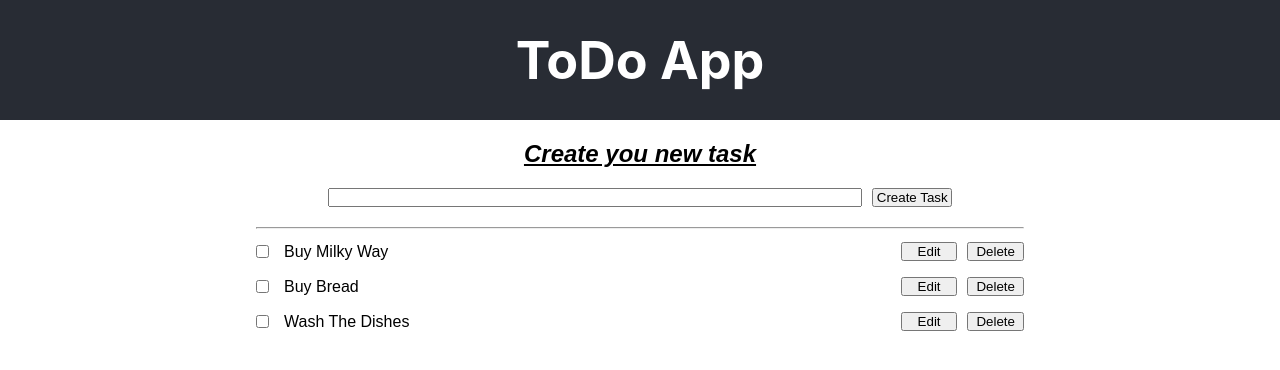
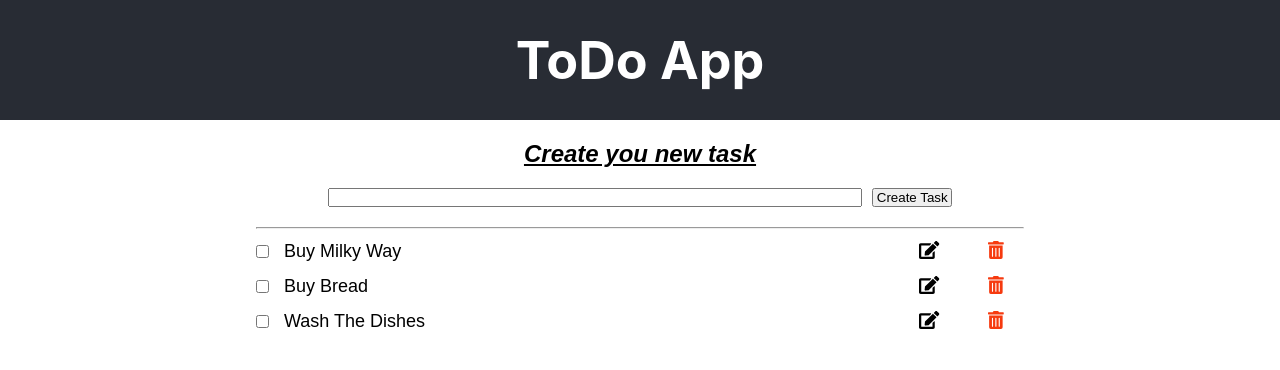
Before and after one commit to dzevakov/react-todo-app, a React (Create React App) app: page / in a window 1280 px wide. Shown: the top 370 px of the page. Built offline with nearby package versions, Linux system fonts and the light colour scheme.

Commit message:
feat: add FontAwesome icons for UI buttons

```diff
--- a/src/todo-item/todo-item.js
+++ b/src/todo-item/todo-item.js
@@ -2,6 +2,8 @@ import React from 'react'
 import './todo-item.scss'
 import PropTypes from 'prop-types'
 import DeleteContext from '../context/context'
+import { FontAwesomeIcon } from '@fortawesome/react-fontawesome'
+import { faTrashAlt, faEdit, faSave } from '@fortawesome/free-solid-svg-icons'
 
 function TodoItem(props) {
   const [taskIsEdit, setTaskIsEdit] = React.useState(false)
@@ -48,13 +50,17 @@ function TodoItem(props) {
         className={'task-block__button task-block__button_edit'}
         onClick={taskEditHandler}
       >
-        {
-          taskIsEdit ? 'save' : 'edit'
-        }
+        {taskIsEdit ? (
+          <FontAwesomeIcon icon={faSave} style={{color: '#2897ed'}}/>
+        ) : (
+          <FontAwesomeIcon icon={faEdit} />
+        )}
       </button>
-      <button className={'task-block__button task-block__button_delete'}
-        onClick={() => deleteTodo(props.id)}>
-        delete
+      <button
+        className={'task-block__button task-block__button_delete'}
+        onClick={() => deleteTodo(props.id)}
+      >
+        <FontAwesomeIcon icon={faTrashAlt} style={{ color: '#f63a0f' }} />
       </button>
     </div>
   )
@@ -65,7 +71,7 @@ TodoItem.propTypes = {
   taskName: PropTypes.string,
   isDone: PropTypes.bool,
   onChangeName: PropTypes.func,
-  onToggle: PropTypes.func
+  onToggle: PropTypes.func,
 }
 
 export default TodoItem
--- a/src/todo-item/todo-item.scss
+++ b/src/todo-item/todo-item.scss
@@ -4,7 +4,7 @@
   align-items: center;
   width: 100%;
   margin-top: 10px;
-  font-size: 16px;
+  font-size: 18px;
   font-family: Arial;
   text-transform: capitalize;
 
@@ -25,7 +25,7 @@
     margin-left: 10px;
     margin-right: 15px;
     padding-left: 5px;
-    font-size: 16px;
+    font-size: 18px;
     font-family: Arial;
     text-transform: capitalize;
     border: none;
@@ -36,7 +36,15 @@
   &__button{
     width: 60px;
     margin-left: 10px;
-    text-transform: capitalize;
+    background: none;
+    border: none;
+    font-size: 18px;
+    cursor: pointer;
+    transition: 0.2s ease;
+
+    &:hover{
+      transform: scale(1.4);
+    }
   }
 }
 
```
